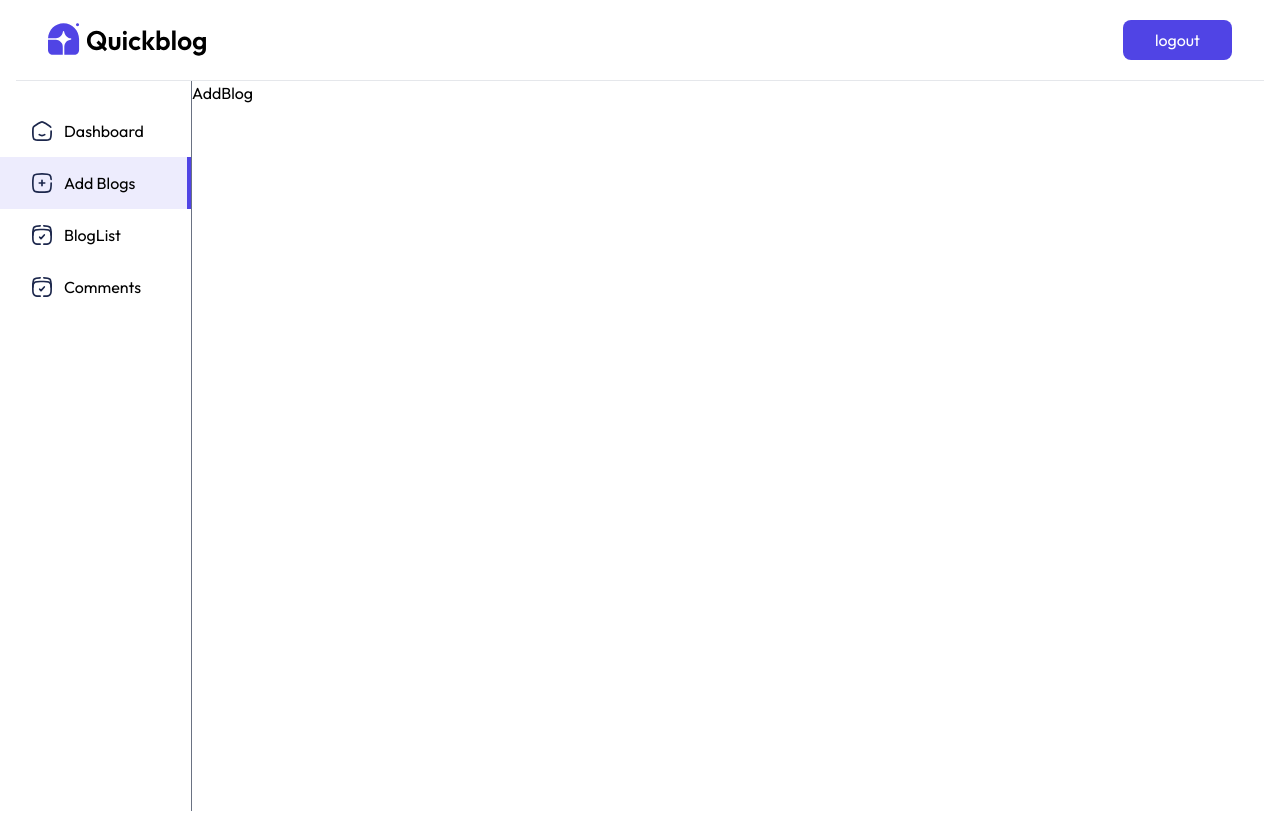
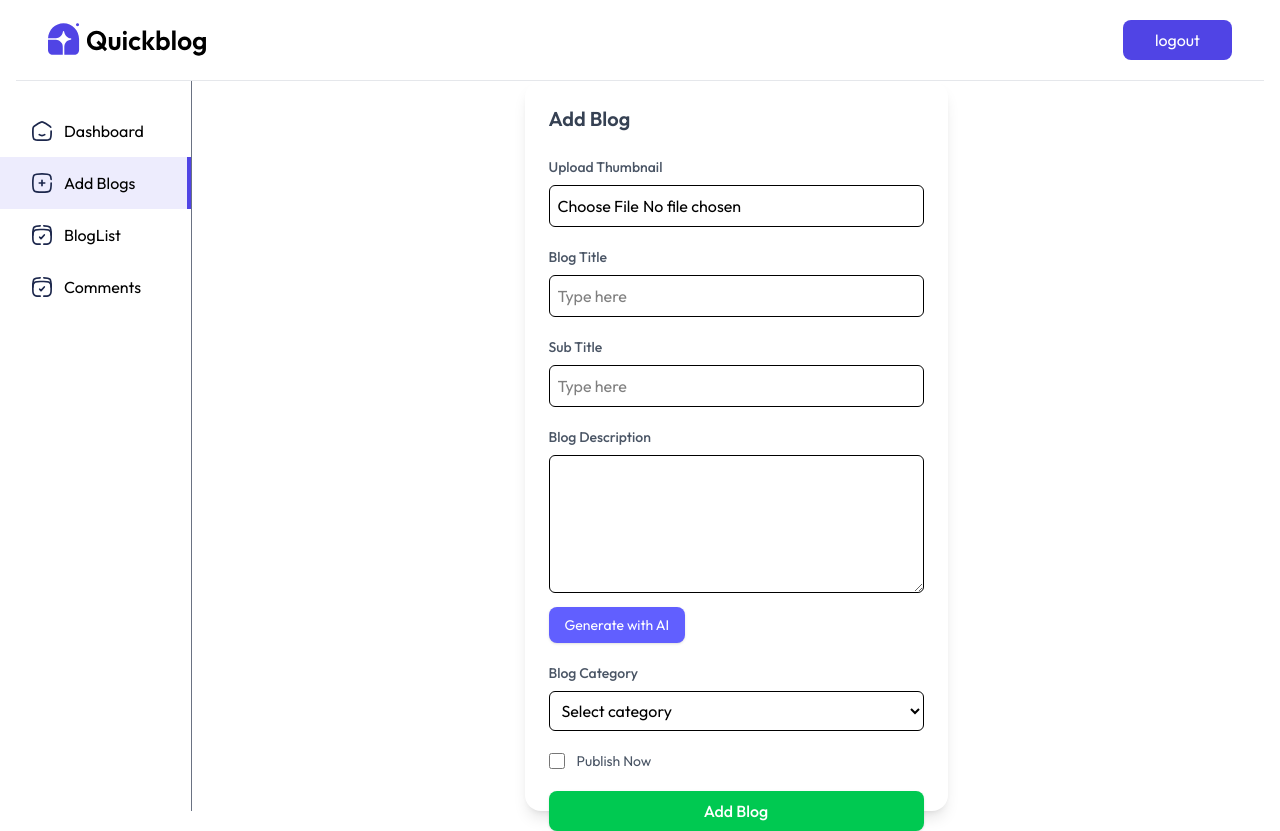
Before and after one commit to GowthamAbi/blog, a React (Vite) app: page /admin/addblogs in a window 1280 px wide. Built offline with nearby package versions, Linux system fonts and the light colour scheme.

Commit message:
Frontend complete

```diff
--- a/src/pages/Options/AddBlog.jsx
+++ b/src/pages/Options/AddBlog.jsx
@@ -1,7 +1,127 @@
-import React from 'react'
+import React, { useState } from "react";
 
-export default function AddBlog() {
+const AddBlog = () => {
+  const [formData, setFormData] = useState({
+    thumbnail: null,
+    title: "",
+    subtitle: "",
+    description: "",
+    category: "",
+    isPublished: false,
+  });
+
+  const handleChange = (e) => {
+    const { name, value, type, checked, files } = e.target;
+    setFormData((prev) => ({
+      ...prev,
+      [name]: type === "checkbox" ? checked : type === "file" ? files[0] : value,
+    }));
+  };
+
+  const handleSubmit = (e) => {
+    e.preventDefault();
+    console.log("Blog Data:", formData);
+    // 🚀 send to backend API
+  };
+
   return (
-    <div > AddBlog</div>
-  )
-}
+    <div className="max-w-2xl mx-auto p-6 bg-white rounded-2xl shadow-lg">
+      <h2 className="text-xl font-semibold mb-6 text-gray-700">Add Blog</h2>
+      <form onSubmit={handleSubmit} className="space-y-5">
+        {/* Thumbnail */}
+        <div>
+          <label className="block text-sm font-medium text-gray-600 mb-2">Upload Thumbnail</label>
+          <input
+            type="file"
+            name="thumbnail"
+            onChange={handleChange}
+            className="w-full border p-2 rounded-md focus:ring focus:ring-blue-300"
+          />
+        </div>
+
+        {/* Blog title */}
+        <div>
+          <label className="block text-sm font-medium text-gray-600 mb-2">Blog Title</label>
+          <input
+            type="text"
+            name="title"
+            value={formData.title}
+            onChange={handleChange}
+            placeholder="Type here"
+            className="w-full border p-2 rounded-md focus:ring focus:ring-blue-300"
+          />
+        </div>
+
+        {/* Sub Title */}
+        <div>
+          <label className="block text-sm font-medium text-gray-600 mb-2">Sub Title</label>
+          <input
+            type="text"
+            name="subtitle"
+            value={formData.subtitle}
+            onChange={handleChange}
+            placeholder="Type here"
+            className="w-full border p-2 rounded-md focus:ring focus:ring-blue-300"
+          />
+        </div>
+
+        {/* Blog Description */}
+        <div>
+          <label className="block text-sm font-medium text-gray-600 mb-2">Blog Description</label>
+          <textarea
+            name="description"
+            value={formData.description}
+            onChange={handleChange}
+            rows="5"
+            className="w-full border p-2 rounded-md focus:ring focus:ring-blue-300"
+          />
+          <button
+            type="button"
+            className="mt-2 px-4 py-2 bg-indigo-500 text-white text-sm rounded-lg shadow hover:bg-indigo-600"
+          >
+            Generate with AI
+          </button>
+        </div>
+
+        {/* Blog Category */}
+        <div>
+          <label className="block text-sm font-medium text-gray-600 mb-2">Blog Category</label>
+          <select
+            name="category"
+            value={formData.category}
+            onChange={handleChange}
+            className="w-full border p-2 rounded-md focus:ring focus:ring-blue-300"
+          >
+            <option value="">Select category</option>
+            <option value="tech">Technology</option>
+            <option value="lifestyle">Lifestyle</option>
+            <option value="startup">Startup</option>
+            <option value="finance">Finance</option>
+          </select>
+        </div>
+
+        {/* Publish Toggle */}
+        <div className="flex items-center gap-3">
+          <input
+            type="checkbox"
+            name="isPublished"
+            checked={formData.isPublished}
+            onChange={handleChange}
+            className="h-4 w-4 text-blue-600 border-gray-300 rounded"
+          />
+          <label className="text-gray-600 text-sm">Publish Now</label>
+        </div>
+
+        {/* Submit */}
+        <button
+          type="submit"
+          className="w-full bg-green-500 text-white py-2 rounded-lg font-medium shadow hover:bg-green-600"
+        >
+          Add Blog
+        </button>
+      </form>
+    </div>
+  );
+};
+
+export default AddBlog;
--- a/src/pages/Options/BlogList.jsx
+++ b/src/pages/Options/BlogList.jsx
@@ -1,13 +1,13 @@
 import React, { useEffect, useState } from 'react'
 import TableData from '../../components/Data/TableData'
-import { assets } from '../../assets/assets'
-import { tr } from 'motion/react-client'
+import { assets,blog_data } from '../../assets/assets'
+import { div, td, tr } from 'motion/react-client'
 
 export default function BlogList() {
 
-  const[data,setData]=useState('')
+  const[data,setData]=useState([])
 const fetchBlogs=async()=>{
-  setData(assets.blog_data)
+  setData(blog_data)
 }
 
 useEffect(()=>{
@@ -30,16 +30,9 @@ useEffect(()=>{
               </tr>
             </thead>
             <tbody>
-
-              {
-                data.map((blog,index)=>{
-                  <tr key={index}>
-                    <td>{index+1}</td>
-                    <td>{data.title}</td>
-                  </tr>
-
-                })
-              }
+              {data.map((blog,index)=>{
+              return <TableData  key={blog._id}  blog={data} fetchblogs={fetchBlogs} index={index+1}/>
+                  })}
 
             </tbody>
           </table>
--- a/src/pages/Options/Comments.jsx
+++ b/src/pages/Options/Comments.jsx
@@ -1,7 +1,90 @@
-import React from 'react'
+import React, { useState, useEffect } from "react";
+import { assets } from "../../assets/assets";
 
-export default function Comments() {
+const Comments = () => {
+  const [comments, setComments] = useState([
+    {
+      id: 1,
+      blogTitle: "How to use React",
+      comment: "This is very helpful!",
+      status: "Approved",
+      date: "2025-08-18",
+    },
+    {
+      id: 2,
+      blogTitle: "Node.js Best Practices",
+      comment: "Please explain more with examples.",
+      status: "Not Approved",
+      date: "2025-08-17",
+    },
+  ]);
+
+  const toggleStatus = (id) => {
+    setComments((prev) =>
+      prev.map((c) =>
+        c.id === id
+          ? { ...c, status: c.status === "Approved" ? "Not Approved" : "Approved" }
+          : c
+      )
+    );
+  };
+
   return (
-    <div>Comments</div>
-  )
-}
+    <div className="bg-blue-300/10 w-full px-8 pt-8 gap-4">
+      <div className="inline-flex py-6 px-2 gap-2">
+        <img src={assets.dashboard_icon_2} alt="comments icon" />
+        <h5 className="font-semibold">Comments</h5>
+      </div>
+
+      <div className="relative max-w-5xl overflow-auto shadow rounded-lg text-sm bg-white">
+        <table className="w-full text-sm text-gray-600">
+          <thead className="text-sm text-gray-600 uppercase text-left bg-gray-100">
+            <tr>
+              <th className="px-2 py-4">#</th>
+              <th className="px-2 py-4">Blog Title & Comment</th>
+              <th className="px-2 py-4">Date</th>
+              <th className="px-2 py-4">Status</th>
+              <th className="px-2 py-4">Action</th>
+            </tr>
+          </thead>
+          <tbody>
+            {comments.map((c, index) => (
+              <tr key={c.id} className="border-t">
+                <td className="px-2 py-4">{index + 1}</td>
+                <td className="px-2 py-4">
+                  <p className="font-medium">{c.blogTitle}</p>
+                  <p className="text-gray-500 text-xs">{c.comment}</p>
+                </td>
+                <td className="px-2 py-4">{c.date}</td>
+                <td className="px-2 py-4">
+                  <span
+                    className={`px-3 py-1 rounded-full text-xs font-semibold ${
+                      c.status === "Approved"
+                        ? "bg-green-100 text-green-600"
+                        : "bg-red-100 text-red-600"
+                    }`}
+                  >
+                    {c.status}
+                  </span>
+                </td>
+                <td className="px-2 py-4 flex gap-2">
+                  <button
+                    onClick={() => toggleStatus(c.id)}
+                    className="px-3 py-1 text-xs bg-blue-500 text-white rounded-md hover:bg-blue-600"
+                  >
+                    Toggle
+                  </button>
+                  <button className="px-3 py-1 text-xs bg-red-500 text-white rounded-md hover:bg-red-600">
+                    Delete
+                  </button>
+                </td>
+              </tr>
+            ))}
+          </tbody>
+        </table>
+      </div>
+    </div>
+  );
+};
+
+export default Comments;
```
